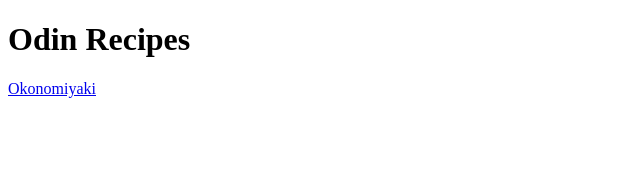
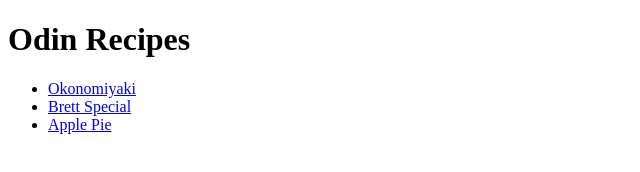
Before and after one commit to Brett-Tanner/odin-recipes, a plain HTML site: page index.html in a window 1280 px wide. Shown: the whole page, without its empty margins (0-640 px from the left). Drawn offline with Linux system fonts and the light colour scheme.

Commit message:
Add apple pie and my special pages

```diff
--- a/index.html
+++ b/index.html
@@ -7,7 +7,11 @@
 
     <body>
         <h1>Odin Recipes</h1>
-        <a href="recipes/okonomiyaki.html">Okonomiyaki</a>
+            <ul>
+                <li><a href="recipes/okonomiyaki.html">Okonomiyaki</a></li>
+                <li><a href="recipes/brett-special.html">Brett Special</a></li>
+                <li><a href="recipes/apple-pie.html">Apple Pie</a></li>
+            </ul>
     </body>
 
 
```
Also changed, not shown: recipes/apple-pie.html (added, +11 -0 lines), recipes/brett-special.html (added, +11 -0 lines).
